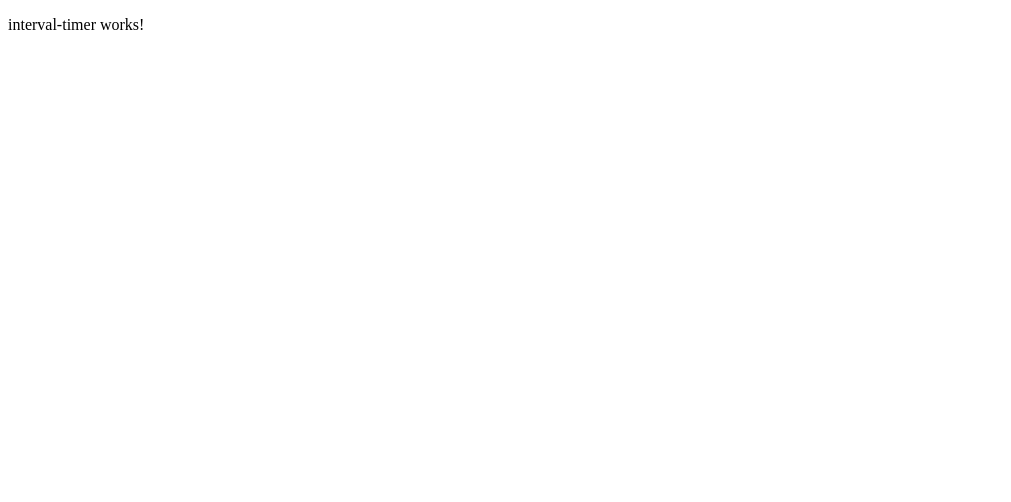
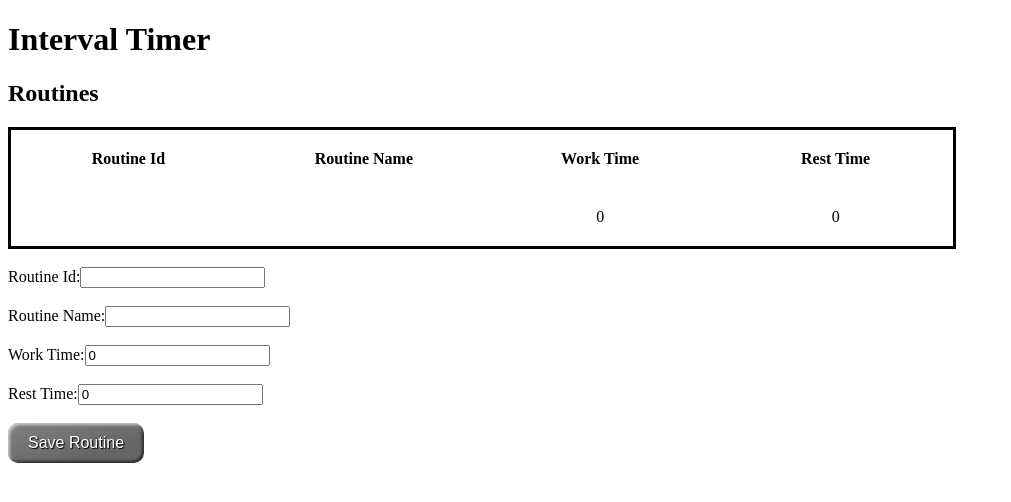
Before and after one commit to rubly/appbosh, an Angular app: page /intervals in a window 1280 px wide. Shown: the top 502 px of the page, without its empty margins (0-1011 px from the left). Built offline with nearby package versions, Linux system fonts and the light colour scheme; no server answers.

Commit message:
basic page

```diff
--- a/src/app/interval-timer/interval-timer.component.html
+++ b/src/app/interval-timer/interval-timer.component.html
@@ -1 +1,35 @@
-<p>interval-timer works!</p>
+<h1>Interval Timer</h1>
+
+<h2>Routines</h2>
+<table>
+    <thead>
+        <tr>
+            <th>Routine Id</th>
+            <th>Routine Name</th>
+            <th>Work Time</th>
+            <th>Rest Time</th>
+        </tr>
+    </thead>
+    <tbody>
+        <tr *ngFor = "let routine of routineData">
+            <td>{{ routine.routineId }}</td>
+            <td>{{ routine.routineName }}</td>
+            <td>{{ routine.workTime }}</td>
+            <td>{{ routine.restTime }}</td>
+        </tr>
+    </tbody>
+</table>
+<br>
+
+<form [formGroup]="form">
+    <label>Routine Id:</label>
+    <input type="text" formControlName="routineId"><br><br>
+    <label>Routine Name:</label>
+    <input type="text" formControlName="routineName"><br><br>
+    <label>Work Time:</label>
+    <input type="number" formControlName="workTime"><br><br>
+    <label>Rest Time:</label>
+    <input type="number"  formControlName="restTime"><br><br>
+</form>
+
+<button class="favorite styled" type="button" (click)="addRoutine()">Save Routine</button>
--- a/src/app/interval-timer/interval-timer.component.scss
+++ b/src/app/interval-timer/interval-timer.component.scss
@@ -0,0 +1,41 @@
+table {
+    table-layout: fixed;
+    width: 75%;
+    border-collapse: collapse;
+    border: 3px solid black;
+  }
+
+  th, td {
+    padding: 20px;
+  }
+
+  td {
+    text-align: center;
+  }
+
+  .styled {
+    border: 0;
+    line-height: 2.5;
+    padding: 0 20px;
+    font-size: 1rem;
+    text-align: center;
+    color: #fff;
+    text-shadow: 1px 1px 1px #000;
+    border-radius: 10px;
+    background-color: grey;
+    background-image: linear-gradient(to top left,
+                                      rgba(0, 0, 0, .2),
+                                      rgba(0, 0, 0, .2) 30%,
+                                      rgba(0, 0, 0, 0));
+    box-shadow: inset 2px 2px 3px rgba(255, 255, 255, .6),
+                inset -2px -2px 3px rgba(0, 0, 0, .6);
+}
+
+.styled:hover {
+    background-color: rgb(73, 71, 71);
+}
+
+.styled:active {
+    box-shadow: inset -2px -2px 3px rgba(255, 255, 255, .6),
+                inset 2px 2px 3px rgba(0, 0, 0, .6);
+}
--- a/src/app/interval-timer/interval-timer.component.ts
+++ b/src/app/interval-timer/interval-timer.component.ts
@@ -1,4 +1,8 @@
 import { Component, OnInit } from '@angular/core';
+import { IntervalTimerService } from '../services/interval-timer.service';
+import { RoutineData, emptyArrayRoutineData, emptyRoutineData } from '../models/routine-data';
+import { FormBuilder, FormGroup, Validators } from '@angular/forms';
+
 
 @Component({
   selector: 'app-interval-timer',
@@ -7,9 +11,31 @@ import { Component, OnInit } from '@angular/core';
 })
 export class IntervalTimerComponent implements OnInit {
 
-  constructor() { }
+  routineData: RoutineData[] = emptyArrayRoutineData();
+  routineDataToAdd: RoutineData = emptyRoutineData();
+  form: FormGroup;
+
+  constructor(
+    public formBuilder: FormBuilder,
+    private _intervalTimerService: IntervalTimerService) {
+    this.form = this.formBuilder.group({
+      'routineId': [this.routineDataToAdd.routineId],
+      'routineName': [this.routineDataToAdd.routineName],
+      'workTime': [this.routineDataToAdd.workTime],
+      'restTime': [this.routineDataToAdd.restTime]
+    });
+  }
 
   ngOnInit() {
+    this._intervalTimerService.getRoutines().subscribe( result => {
+      if (result) {
+        this.routineData = result;
+      }
+    });
+  }
+
+  addRoutine() {
+    this.routineData.push(this.form.value);
   }
 
 }
--- /dev/null
+++ b/src/app/models/routine-data.ts
@@ -0,0 +1,24 @@
+export interface RoutineData {
+    routineId: string;
+    routineName: string;
+    workTime: number;
+    restTime: number;
+}
+
+export function emptyRoutineData(): RoutineData {
+    return {
+        routineId: '',
+        routineName: '',
+        workTime: 0,
+        restTime: 0,
+    };
+}
+
+export function emptyArrayRoutineData(): RoutineData[] {
+    return [{
+        routineId: '',
+        routineName: '',
+        workTime: 0,
+        restTime: 0,
+    }];
+}
--- /dev/null
+++ b/src/app/services/interval-timer.service.ts
@@ -0,0 +1,18 @@
+import { Injectable } from '@angular/core';
+import {HttpClient} from '@angular/common/http';
+import { Observable } from 'rxjs';
+import { RoutineData } from '../models/routine-data';
+
+@Injectable({
+  providedIn: 'root'
+})
+export class IntervalTimerService {
+
+  private _url = 'https://localhost:44372/api/Routines';
+
+  constructor(private _httpClient: HttpClient) { }
+
+  getRoutines(): Observable<RoutineData[]> {
+    return this._httpClient.get<RoutineData[]>(this._url);
+  }
+}
```
Also changed, not shown: src/app/app.module.ts (+6 -1 lines).
